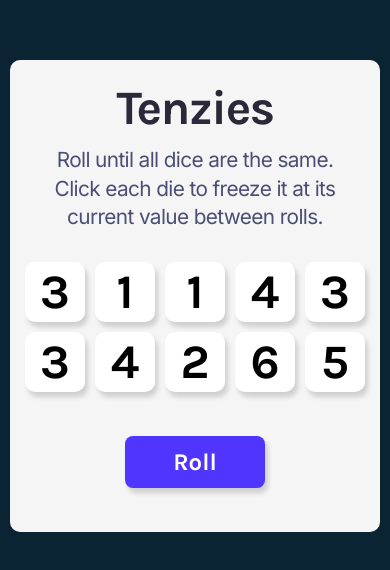
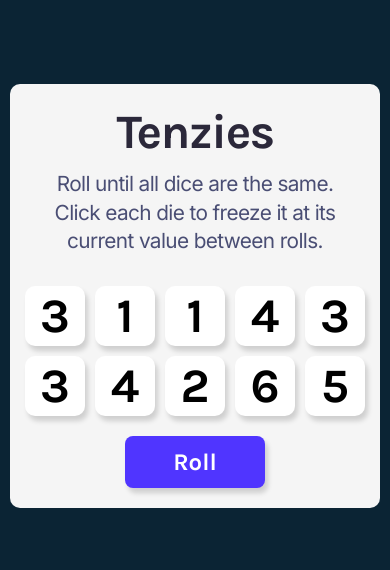
Before and after one commit to CarlEvaristo/tenzies-game, a React (Create React App) app in the folder client/: page / in a window 390 px wide. Shown: the part 126-696 px from the top of the page. Built offline with nearby package versions, Linux system fonts and the light colour scheme; no server answers.

Commit message:
debug form responsiveness

```diff
--- a/client/public/styles.css
+++ b/client/public/styles.css
@@ -88,7 +88,6 @@ input {
 }
 form input, .btn {
     cursor: pointer;
-    margin:1em;
     padding:0.5em 2em;
     border: none;
     background-color: #5035FF;
```
